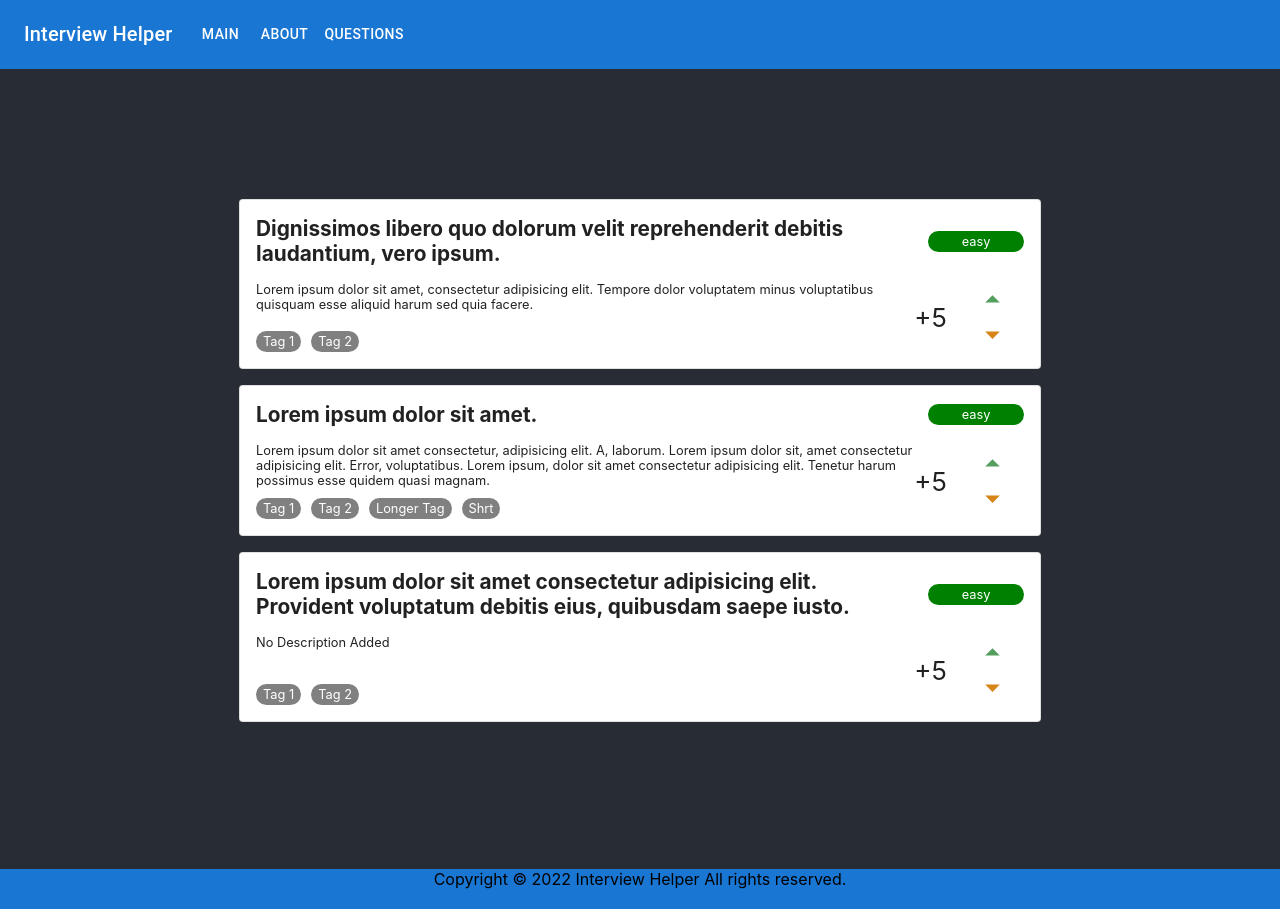
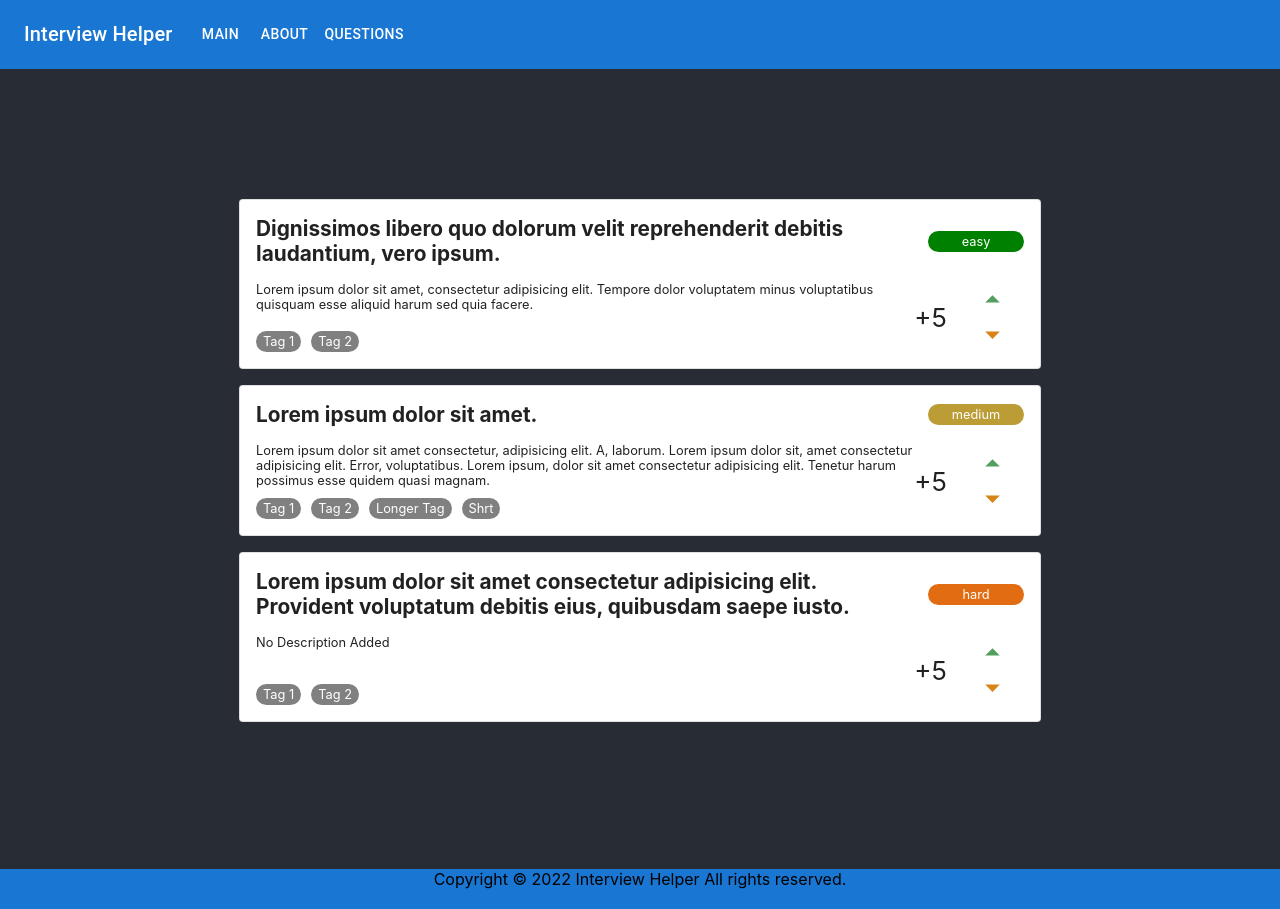
Before and after one commit to Sverdiyev/InterviewHelperFE, a React (Create React App) app: page /questions in a window 1280 px wide. Built offline with nearby package versions, Linux system fonts and the light colour scheme.

Commit message:
refactored question heading

```diff
--- a/src/components/Question/Question.module.css
+++ b/src/components/Question/Question.module.css
@@ -1,29 +1,3 @@
-.difficulty {
-  color: white;
-  width: 90px;
-  text-align: center;
-  display: block;
-  padding: 3px;
-  border-radius: 25px;
-  font-size: 0.8rem;
-}
-.easy {
-  background-color: green;
-}
-
-.medium {
-  background-color: rgb(187, 156, 53);
-}
-
-.hard {
-  background-color: rgb(226, 108, 17);
-}
-
-h4 {
-  margin: 0;
-  max-width: 80%;
-  font-size: 1.3rem;
-}
 .card {
   display: flex;
   width: 60%;
@@ -33,13 +7,6 @@ h4 {
   margin-bottom: 1rem;
 }
 
-.heading {
-  display: flex;
-  flex-direction: row;
-  align-items: center;
-  justify-content: space-between;
-  margin-bottom: 1rem;
-}
 .content {
   display: flex;
   flex-direction: row;
--- a/src/components/Question/QuestionHeading.jsx
+++ b/src/components/Question/QuestionHeading.jsx
@@ -1,14 +1,47 @@
-import { CardContent } from '@mui/material';
+import styled from '@emotion/styled';
+import { CardContent, Grid } from '@mui/material';
 import React from 'react';
-import classes from './Question.module.css';
+
+const StyledComplexity = styled('span')(({ complexity }) => {
+  let bgColor;
+
+  switch (complexity) {
+    case 'easy':
+      bgColor = 'green';
+      break;
+    case 'medium':
+      bgColor = '#bb9c35';
+      break;
+    case 'hard':
+      bgColor = '#e26c11';
+      break;
+    default:
+      bgColor = 'grey';
+  }
+  return {
+    color: 'white',
+    width: '90px',
+    textAlign: 'center',
+    display: 'block',
+    padding: '3px',
+    borderRadius: '25px',
+    fontSize: '0.8rem',
+    backgroundColor: bgColor
+  };
+});
 
 function QuestionHeading({ Complexity, QuestionContent }) {
   return (
-    <CardContent className={classes.heading} sx={{ padding: '0' }}>
-      <h4>{QuestionContent}</h4>
-      <span className={`${classes.difficulty} ${classes[Complexity.toLowerCase()]}`}>
+    <CardContent
+      component={Grid}
+      container
+      alignItems="center"
+      justifyContent="space-between"
+      sx={{ padding: '0', marginBottom: '1rem' }}>
+      <h4 style={{ margin: 0, maxWidth: '80%', fontSize: '1.3rem' }}>{QuestionContent}</h4>
+      <StyledComplexity complexity={Complexity.toLowerCase()}>
         {Complexity.toLowerCase()}
-      </span>
+      </StyledComplexity>
     </CardContent>
   );
 }
--- a/src/pages/Questions.jsx
+++ b/src/pages/Questions.jsx
@@ -13,7 +13,7 @@ const questions = [
   },
   {
     Id: 2,
-    Complexity: 'Easy',
+    Complexity: 'medium',
     QuestionContent: 'Lorem ipsum dolor sit amet.',
     Note: 'Lorem ipsum dolor sit amet consectetur, adipisicing elit. A, laborum. Lorem ipsum dolor sit, amet consectetur adipisicing elit. Error, voluptatibus. Lorem ipsum, dolor sit amet consectetur adipisicing elit. Tenetur harum possimus esse quidem quasi magnam.',
     Vote: 5,
@@ -21,7 +21,7 @@ const questions = [
   },
   {
     Id: 3,
-    Complexity: 'Easy',
+    Complexity: 'hard',
     QuestionContent:
       'Lorem ipsum dolor sit amet consectetur adipisicing elit. Provident voluptatum debitis eius, quibusdam saepe iusto.',
     Vote: 5,
```
